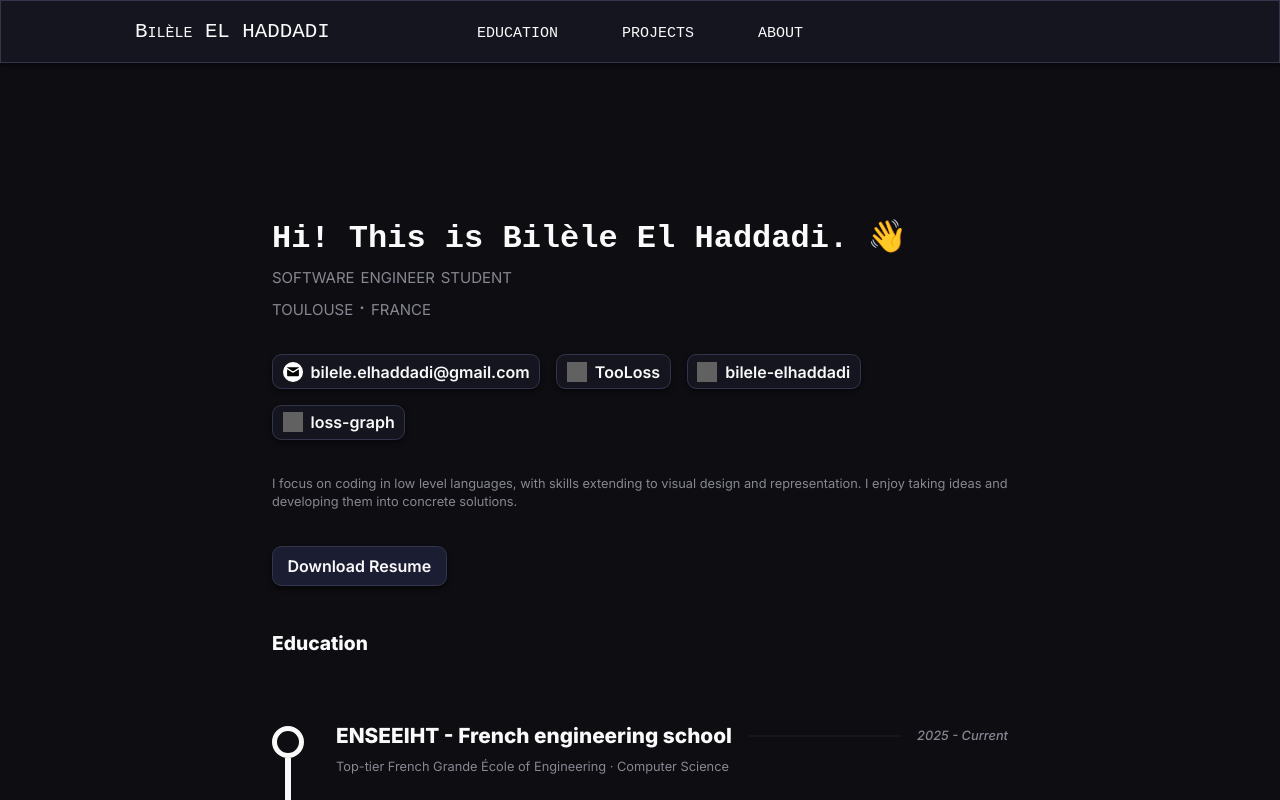
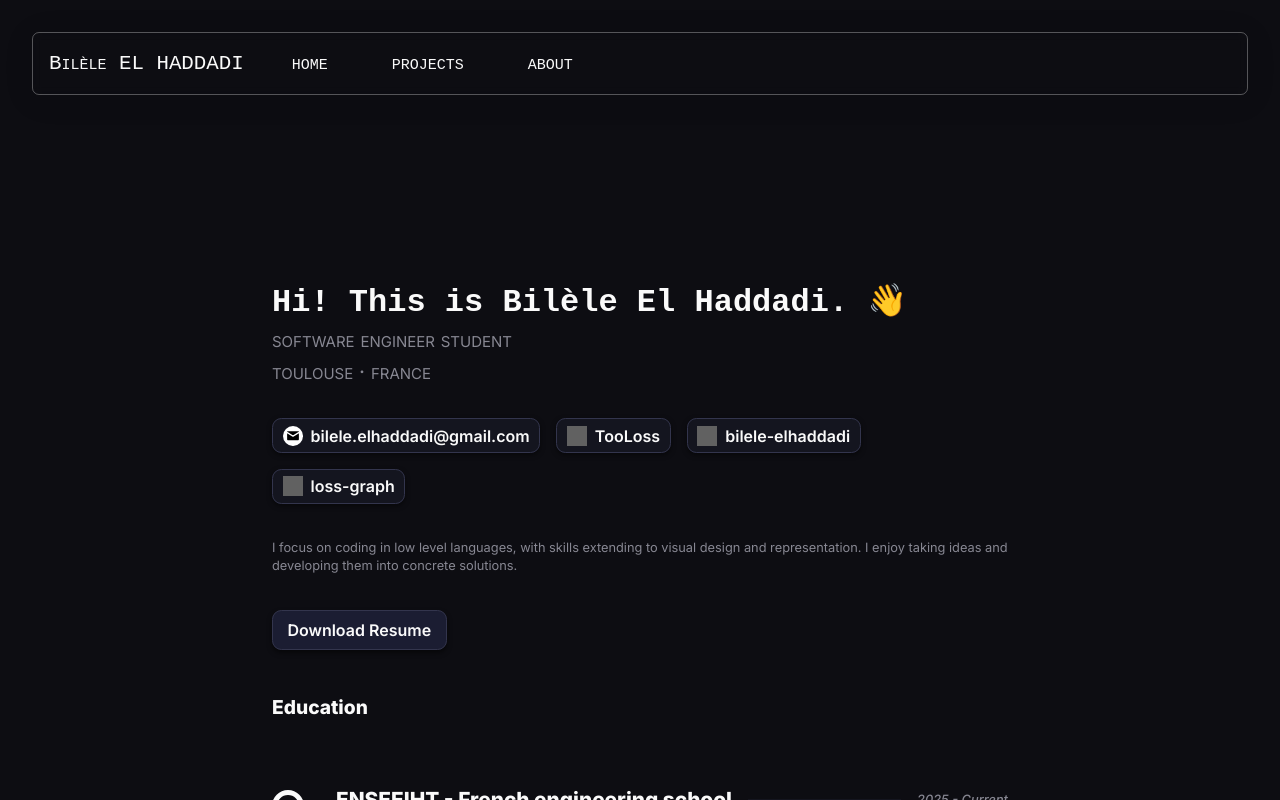
Before and after one commit to TooLoss/eportfolio-svelte, a SvelteKit app: page / in a window 1280 px wide. Shown: the top 800 px of the page. Built offline with nearby package versions, Linux system fonts and the light colour scheme; grey boxes are pictures that could not be loaded.

Commit message:
feat: navbar

```diff
--- a/src/components/navbar.svelte
+++ b/src/components/navbar.svelte
@@ -1,30 +1,51 @@
-<script>
+<script lang="ts">
+    let {
+        currentPage=""
+    } = $props();
+
+    const pages = [
+        {name: "home", url:'/', selected:false},
+        {name: "projects", url:'/projects', selected:false},
+        {name: "about", url:'', selected:false},
+    ]
+
+    pages.forEach(page => {
+        page.selected = page.name === currentPage;
+    });
+
 </script>
 
 <nav>
-    <section class="content">
-        <div class="left">
-            <a>
+    <div class="fill">
+        <section class="content">
+            <a href="/">
                 <p id="main-title">Bilèle EL HADDADI</p>
             </a>
-        </div>
-        <div class="center">
-            <a>
-                <p>education</p>
-            </a>
-            <a>
-                <p>projects</p>
-            </a>
-            <a>
-                <p>about</p>
-            </a>
-        </div>
-        <div class="right">
-        </div>
-    </section>
+            <div class="center">
+                {#each pages as page}
+                <a href={page.url}>
+                    <p class="{page.selected ? 'selected' : ''}">{page.name}</p>
+                </a>
+                {/each}
+            </div>
+        </section>
+    </div>
 </nav>
 
 <style>
+    :root {
+        --navbar-padding: 1rem;
+        --navbar-margin-horizontal: 1rem;
+        --navbar-margin-vertical: 1rem;
+        --navbar-maxwidth: 1700px;
+    }
+
+    .selected {
+        outline: 1px solid rgba(255, 255, 255, 0.3);
+        border-radius: 7px;
+        padding: 0.4rem 1rem;
+    }
+
     #main-title {
         font-family: monospace;
         word-wrap: break-word;
@@ -34,27 +55,39 @@
         text-overflow: fade;
     }
 
+    .fill {
+        height: 100%;
+        width: 100%;
+        padding: var(--navbar-margin-vertical) var(--navbar-margin-horizontal);
+
+        /*background-color: var(--color-bg-2);*/
+        border-radius: 7px;
+        margin: var(--navbar-margin-vertical) var(--navbar-margin-horizontal);
+        background: var(--color-bg-2) 0.2;
+        box-shadow: 0 4px 30px rgba(0, 0, 0, 0.1);
+        backdrop-filter: blur(5px);
+        -webkit-backdrop-filter: blur(5px);
+        border: 1px solid rgba(255, 255, 255, 0.3);
+
+        max-width: var(--navbar-maxwidth);
+    }
+
     nav {
-        padding: 1rem;
-        background-color: var(--color-bg-2);
-        border: 1px solid var(--color-border);
+        position: sticky;
+        top: 0;
+        z-index: 1000;
+        padding: 1rem var(--navbar-padding);
 
         display: flex;
         align-content: center;
         justify-content: center;
         align-items: center;
-
-        box-shadow: 0 2px 5px rgba(0, 0, 0, 0.5);
     }
 
     .content {
-        max-width: 2500px;
-
-        display: grid;
-        grid-template-columns: repeat(3, 1fr);
-        grid-template-rows: 1fr;
-        grid-column-gap: 1rem;
-        grid-row-gap: 1rem;
+        display: flex;
+        justify-content: left;
+        gap: var(--size-section-gap);
     }
 
     p {
@@ -62,33 +95,18 @@
         color: var(--color-text);
         font-variant: small-caps slashed-zero;
         font-size: var(--size-text-subtitle);
+        flex-grow: 1;
     }
 
     a {
         cursor: pointer;
-    }
-
-    .left {
-        grid-area: 1 / 1 / 2 / 2;
-        display: flex;
-        gap: 1rem;
-        align-items: start;
-        justify-content: left;
+        align-content: center;
     }
 
     .center {
-        grid-area: 1 / 2 / 2 / 3;
         display: flex;
         gap: 4rem;
         align-items: center;
         justify-content: center;
     }
-
-    .right {
-        grid-area: 1 / 3 / 2 / 4;
-        display: flex;
-        gap: 1rem;
-        align-items: end;
-        justify-content: right;
-    }
 </style>
```
